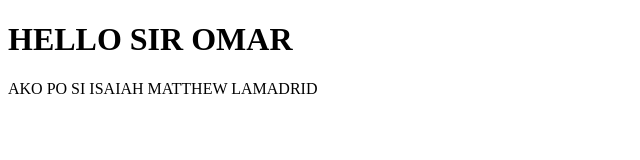
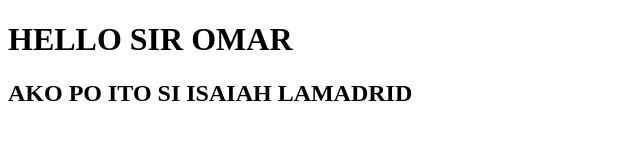
Before and after one commit to chengwalu/hellosir, a plain HTML site: page index.html in a window 1280 px wide. Shown: the whole page, without its empty margins (0-640 px from the left). Drawn offline with Linux system fonts and the light colour scheme.

Commit message:
Update index.html

```diff
--- a/index.html
+++ b/index.html
@@ -7,7 +7,7 @@
 </head>
 <body>
 <h1>HELLO SIR OMAR</h1>
-    <p> AKO PO SI ISAIAH MATTHEW LAMADRID</p>
+<h2>AKO PO ITO SI ISAIAH LAMADRID</h2>
 
 </body>
 </html>
```
